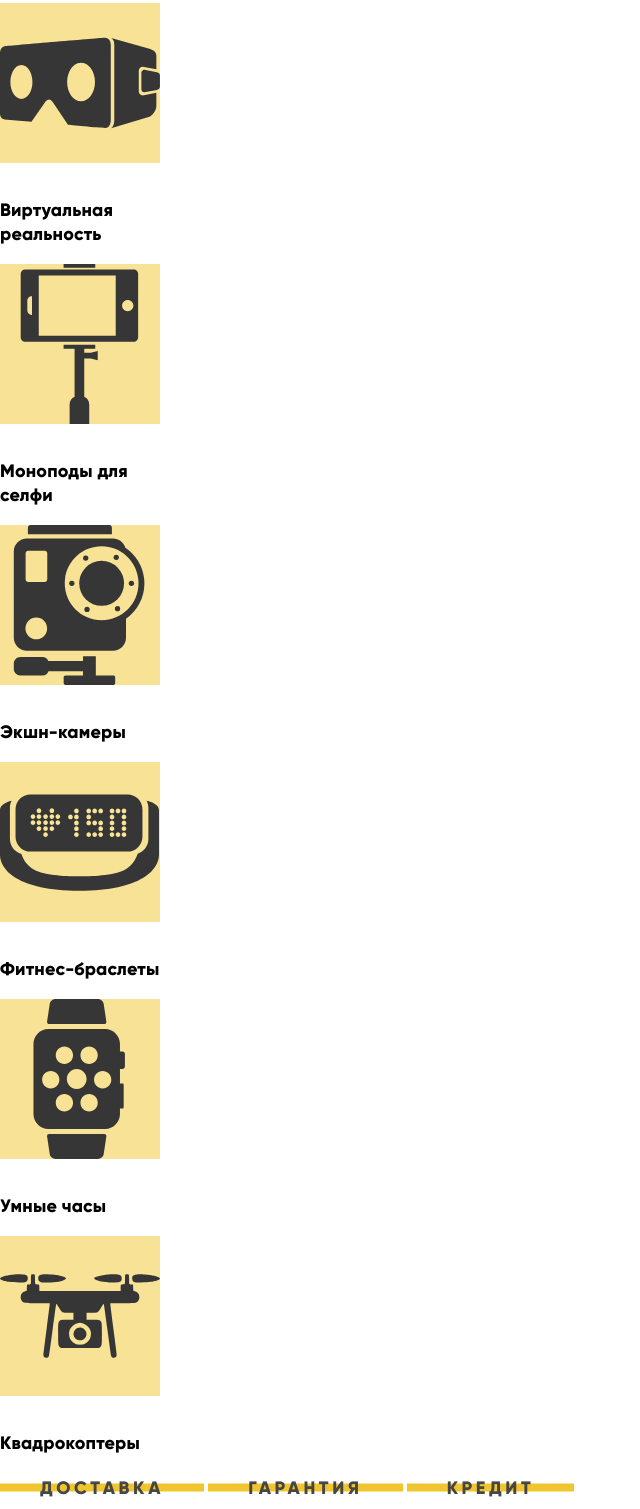
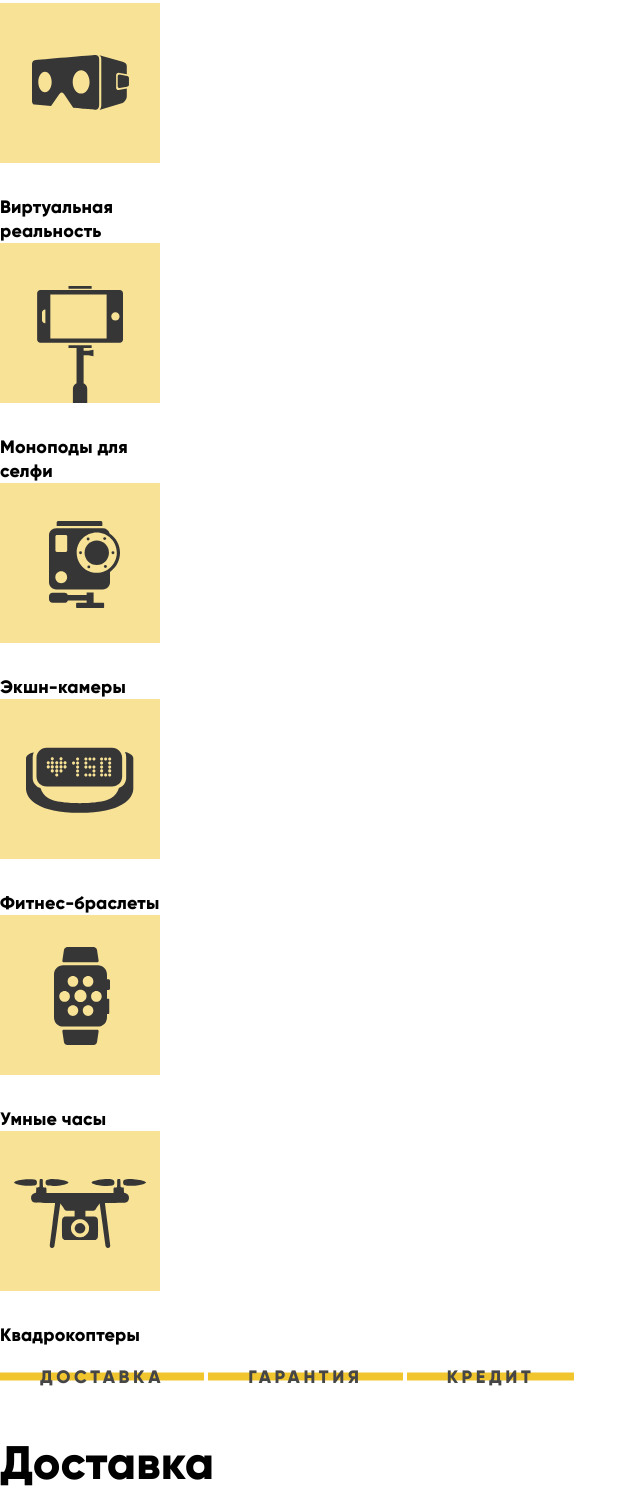
Before and after one commit to bodrey/1156451-device-26, a plain HTML site: page index.html in a window 1280 px wide. Shown: the part 2979-4488 px from the top of the page, without its empty margins (0-640 px from the left). Drawn offline with Linux system fonts and the light colour scheme; files whose address does not match are found by name.

Commit message:
remake categories section styles

```diff
--- a/css/style.css
+++ b/css/style.css
@@ -249,47 +249,67 @@ body {
 
 .popular-categories-item {
   width: 160px;
+  background: linear-gradient(180deg, rgba(240,197,46,0.5) 160px, rgba(255,255,255,0) 160px);
 }
 
-.popular-categories-item a, .popular-categories-item a:hover, .popular-categories-item a:active {
+.popular-categories-item:hover {
+  background: linear-gradient(180deg, rgba(240,197,46,1) 160px, rgba(255,255,255,0) 160px);
+}
+
+a.popular-categories-link, a.popular-categories-link:hover {
   opacity: 1;
 }
 
-.popular-categories-icon {
-  display: block;
-  width: 160px;
-  height: 160px;
-
-  margin: 0 0 0 0;
-  padding: 0 0 0 0;
-
-  background-color: rgba(240,197,45,0.5);
+a.popular-categories-link:active {
+  opacity: 0.3;
 }
 
-.popular-categories-icon img {
+a.popular-categories-link {
+  display: block;
+  padding: 192px 0 0 0;
+  margin: 0 0 0 0;
 
-}
-
-.popular-categories-caption {
-  display: block;
   font-family: "Gilroy", Arial, sans-serif;
   font-weight: bold;
   font-size: 18px;
   line-height: 24px;
   letter-spacing: 0.18px;
   color: #000000;
-  margin-top: 35px;
 
+  background-color: transparent;
+  background-position: 50% top;
+  background-repeat: no-repeat;
 }
 
-.popular-categories-item:hover .popular-categories-icon {
-  background-color: rgba(240,197,45,1);
+#popular-categories-category-1 {
+  background-image: url("../img/popular-1.svg");
+  background-position: 50% 52px;
 }
 
-.popular-categories-item:active img, .popular-categories-item:active .popular-categories-caption {
-  opacity: 0.3;
+#popular-categories-category-2 {
+  background-image: url("../img/popular-2.svg");
+  background-position: 50% 43px;
 }
 
+#popular-categories-category-3 {
+  background-image: url("../img/popular-3.svg");
+  background-position: 49px 38px;
+}
+
+#popular-categories-category-4 {
+  background-image: url("../img/popular-4.svg");
+  background-position: 50% 48px;
+}
+
+#popular-categories-category-5 {
+  background-image: url("../img/popular-5.svg");
+  background-position: 54px 32px;
+}
+
+#popular-categories-category-6 {
+  background-image: url("../img/popular-6.svg");
+  background-position: 50% 48px;
+}
 
 
 .services h3 {
@@ -298,6 +318,7 @@ body {
   font-size: 47px;
   letter-spacing: 0.21px;
   line-height: 48px;
+  color: #000000;
 }
 
 
--- a/index.html
+++ b/index.html
@@ -227,52 +227,22 @@
       <!-- раздел "popular" с категориями товаров -->
         <ul class="popular-categories-list">
           <li class="popular-categories-item">
-            <a href="catalog.html">
-              <p class="popular-categories-icon">
-                <img  src="img/popular-1.svg" width="160" height="160" alt="Иконка раздела Виртуальная реальность">
-              </p>
-              <p class="popular-categories-caption">Виртуальная реальность</p>
-            </a>
+            <a class="popular-categories-link" id="popular-categories-category-1" href="catalog.html">Виртуальная реальность</a>
           </li>
           <li class="popular-categories-item">
-            <a href="catalog.html">
-              <p class="popular-categories-icon">
-                <img src="img/popular-2.svg" width="160" height="160" alt="Иконка раздела Моноподы для селфи">
-              </p>
-              <p class="popular-categories-caption">Моноподы для селфи</p>
-            </a>
+            <a class="popular-categories-link" id="popular-categories-category-2" href="catalog.html">Моноподы для селфи</a>
           </li>
           <li class="popular-categories-item">
-            <a href="catalog.html">
-              <p class="popular-categories-icon">
-                <img src="img/popular-3.svg" width="160" height="160" alt="Иконка раздела Экшн-камеры">
-              </p>
-              <p class="popular-categories-caption">Экшн-камеры</p>
-            </a>
+            <a class="popular-categories-link" id="popular-categories-category-3" href="catalog.html">Экшн-камеры</a>
           </li>
           <li class="popular-categories-item">
-            <a href="catalog.html">
-              <p class="popular-categories-icon">
-                <img src="img/popular-4.svg" width="160" height="160" alt="Иконка раздела Фитнес-браслеты">
-              </p>
-              <p class="popular-categories-caption">Фитнес-браслеты</p>
-            </a>
+            <a class="popular-categories-link" id="popular-categories-category-4" href="catalog.html">Фитнес-браслеты</a>
           </li>
           <li class="popular-categories-item">
-            <a href="catalog.html">
-              <p class="popular-categories-icon">
-                <img src="img/popular-5.svg" width="160" height="160" alt="Иконка раздела Умные часы">
-              </p>
-              <p class="popular-categories-caption">Умные часы</p>
-            </a>
+            <a class="popular-categories-link" id="popular-categories-category-5" href="catalog.html">Умные часы</a>
           </li>
           <li class="popular-categories-item">
-            <a href="catalog.html">
-              <p class="popular-categories-icon">
-                <img src="img/popular-6.svg" width="160" height="160" alt="Иконка раздела Квадрокоптеры">
-              </p>
-              <p class="popular-categories-caption">Квадрокоптеры</p>
-            </a>
+            <a class="popular-categories-link" id="popular-categories-category-6" href="catalog.html">Квадрокоптеры</a>
           </li>
         </ul>
       </section>
```
